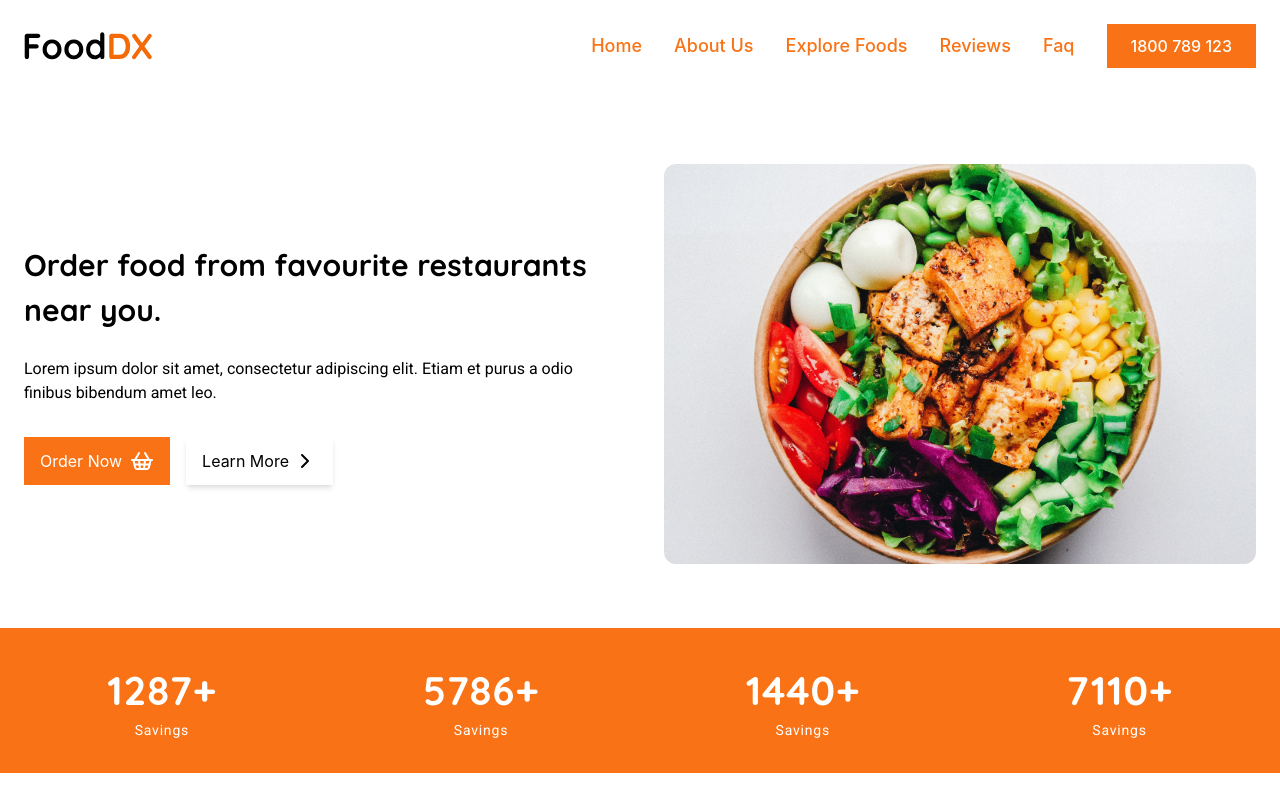
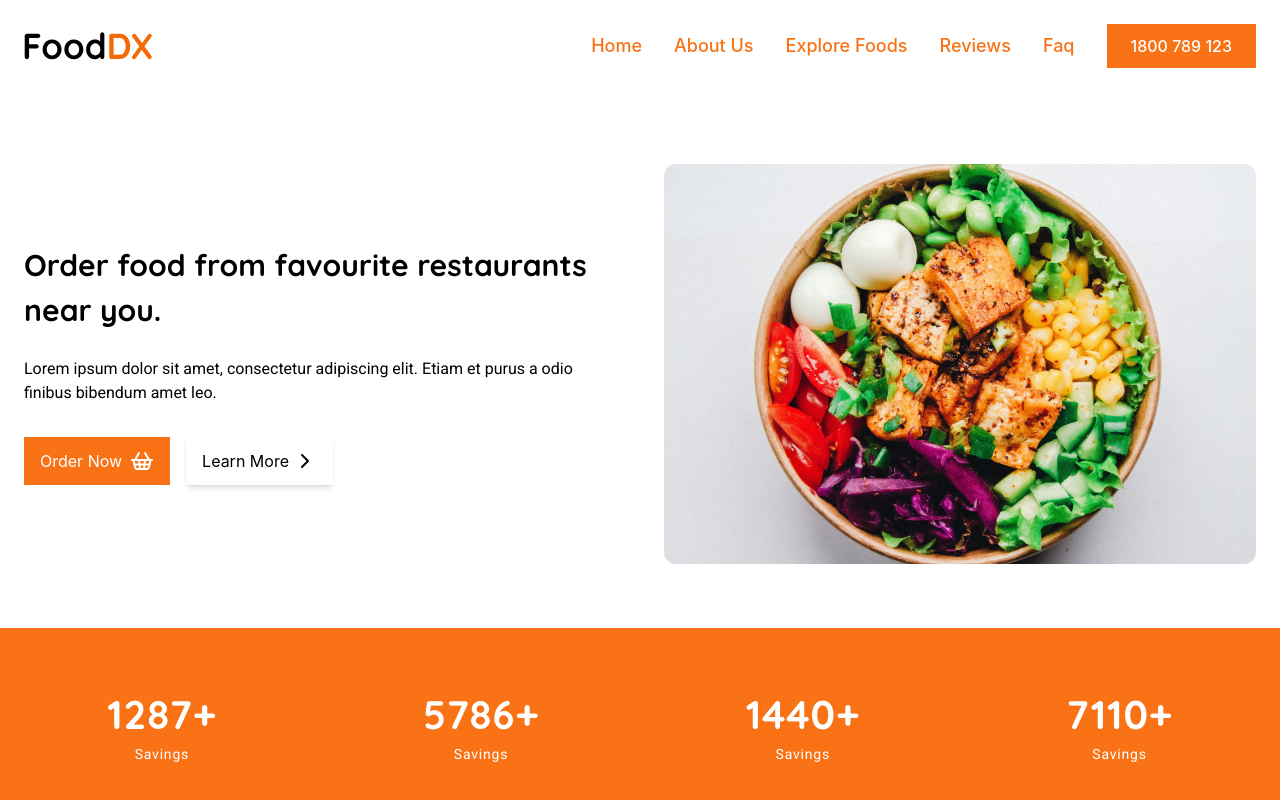
Before and after one commit to fluxstride/fooddx, a React (Vite) app: page / in a window 1280 px wide. Shown: the top 800 px of the page. Built offline with nearby package versions, Linux system fonts and the light colour scheme.

Commit message:
fix: fix metrics section padding

```diff
--- a/src/components/Metrics.tsx
+++ b/src/components/Metrics.tsx
@@ -30,7 +30,7 @@ const metricsList = metrics.map((metric, index) => (
 const Metrics = () => {
   return (
     <div className="bg-orange-500 mt-8">
-      <div className="px-6 py-8 max-w-7xl mx-auto flex flex-col gap-10 lg:flex-row justify-around">
+      <div className="px-6 py-14 max-w-7xl mx-auto flex flex-col gap-10 lg:flex-row justify-around">
         {metricsList}
       </div>
     </div>
```
